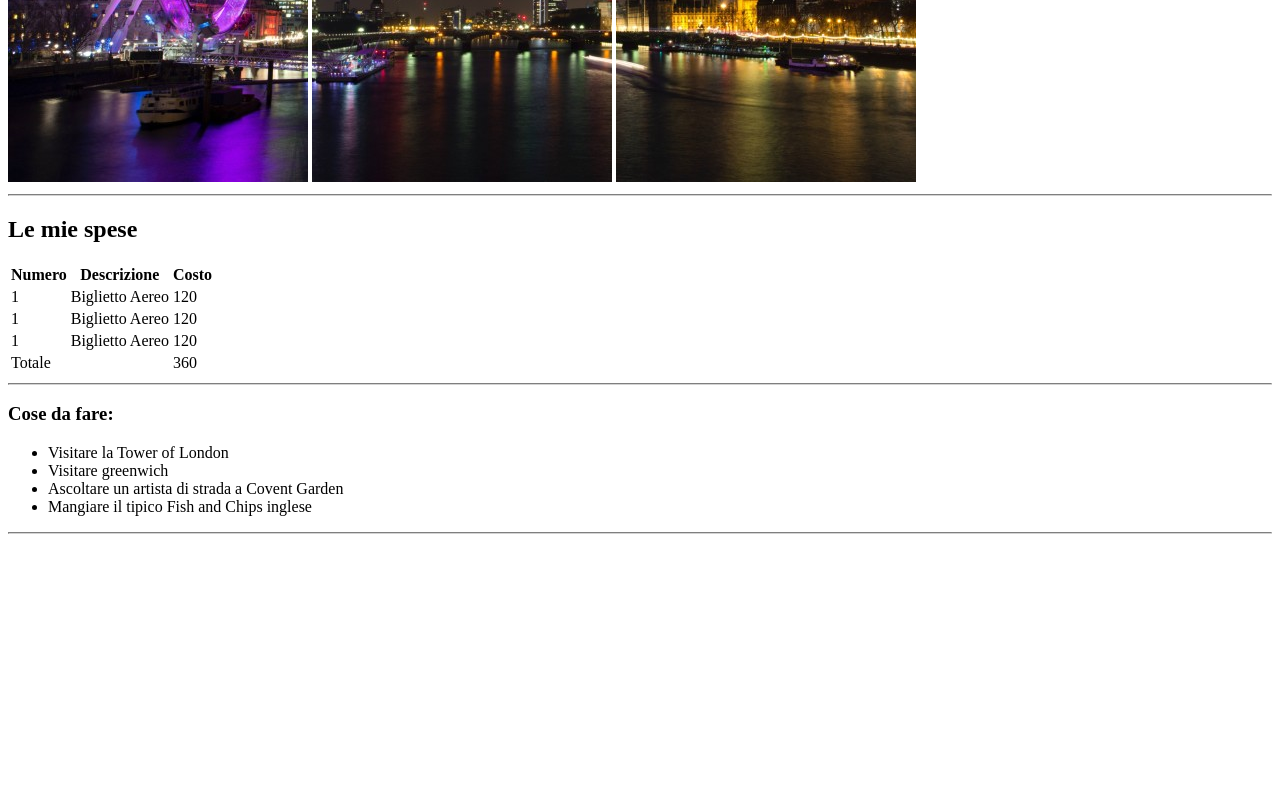
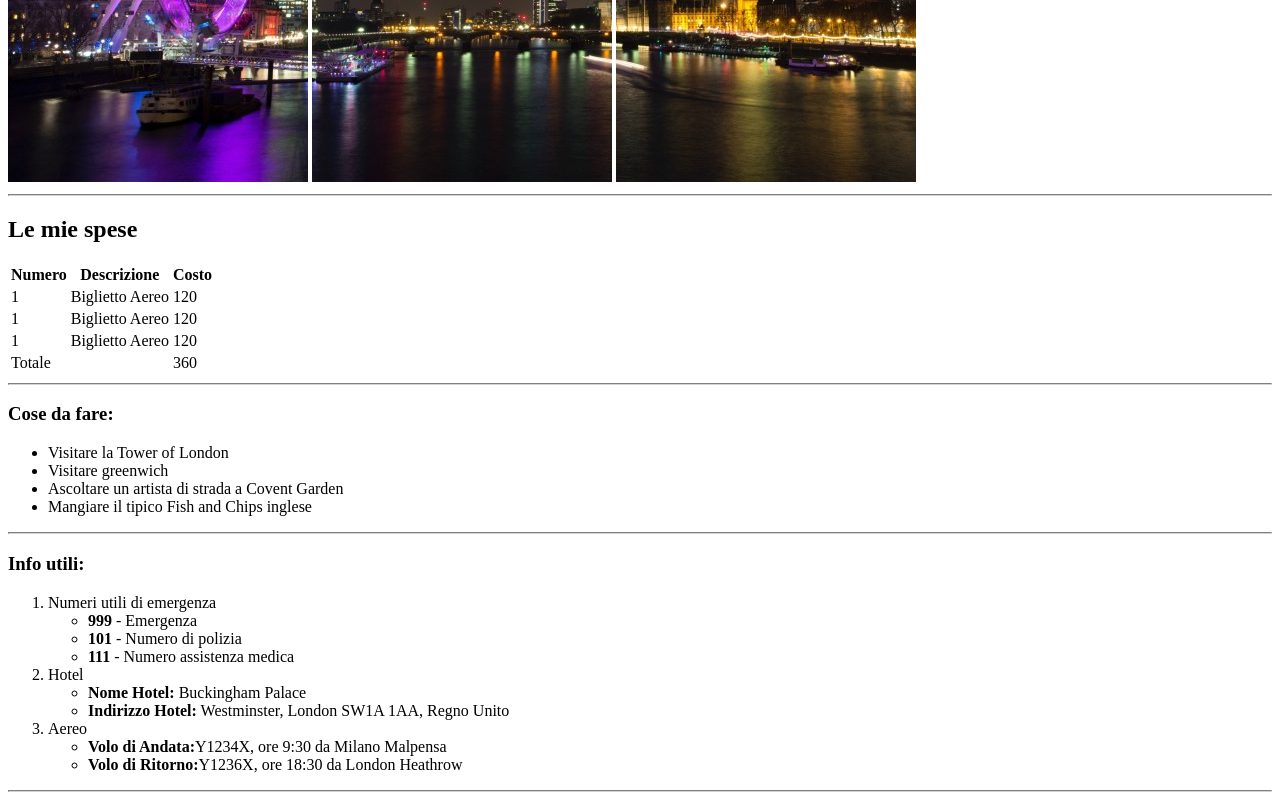
Before and after one commit to yurididomenico/html-london-trip, a plain HTML site: page index.html in a window 1280 px wide. Shown: the part 498-1298 px from the top of the page. Before the commit the page ends 1040 px from the top, so only its background shows below. Drawn offline with Linux system fonts and the light colour scheme.

Commit message:
Ho aggiunto un titolo ed una lista ordinata

```diff
--- a/index.html
+++ b/index.html
@@ -68,7 +68,36 @@
 
   <hr style="border-color:lightgrey">
 
+  <h3>Info utili:</h3>
 
+  <ol>
+    <li>
+      Numeri utili di emergenza
+      <ul>
+        <li><strong>999</strong> - Emergenza </li>
+        <li><strong>101</strong> - Numero di polizia</li>
+        <li><strong>111</strong> - Numero assistenza medica</li>
+      </ul>
+    </li>
+
+    <li>
+      Hotel
+      <ul>
+        <li><strong>Nome Hotel:</strong> Buckingham Palace</li>
+        <li><strong>Indirizzo Hotel:</strong> Westminster, London  SW1A 1AA, Regno Unito</li>
+      </ul>
+    </li>
+
+    <li>
+      Aereo
+      <ul>
+        <li><strong>Volo di Andata:</strong>Y1234X, ore 9:30 da Milano Malpensa </li>
+        <li><strong>Volo di Ritorno:</strong>Y1236X, ore 18:30 da London Heathrow </li>
+      </ul>
+    </li>
+  </ol>
+
+  <hr style="border-color:lightgrey">
 
 
 
```
